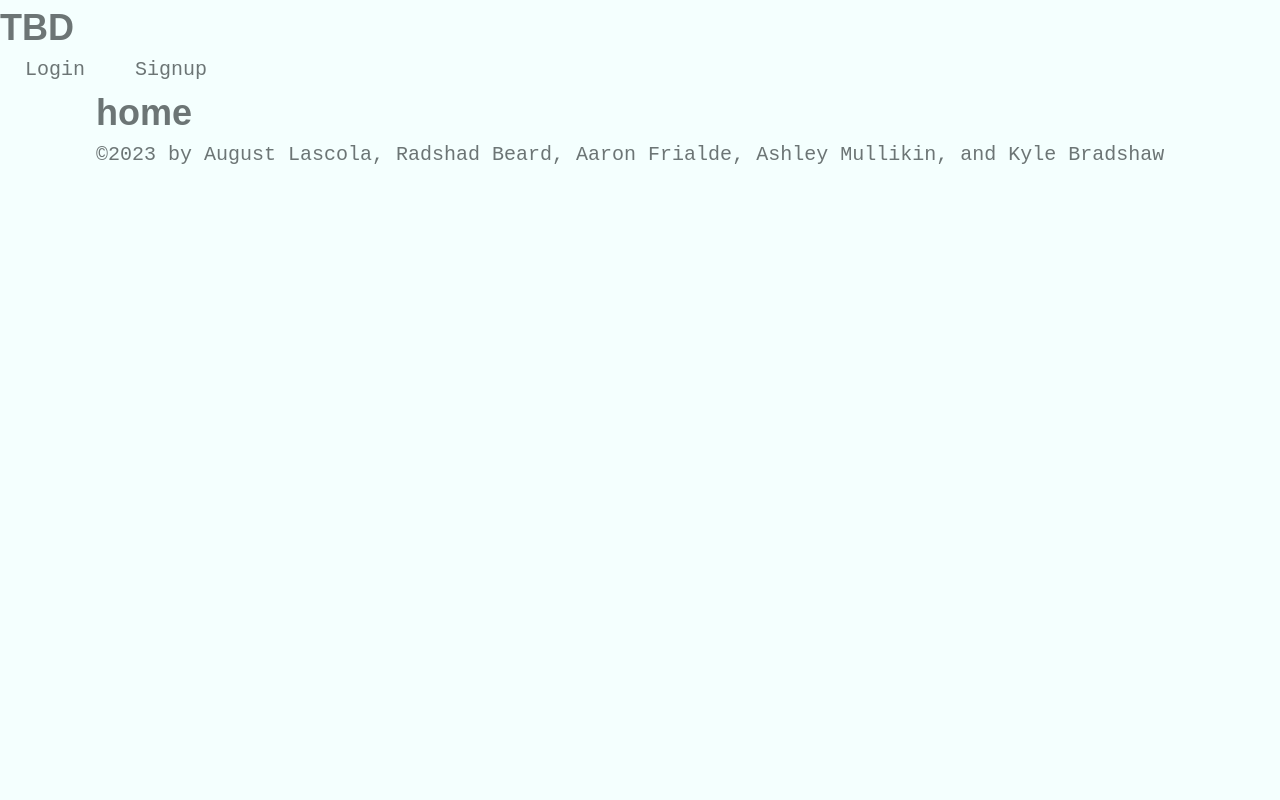
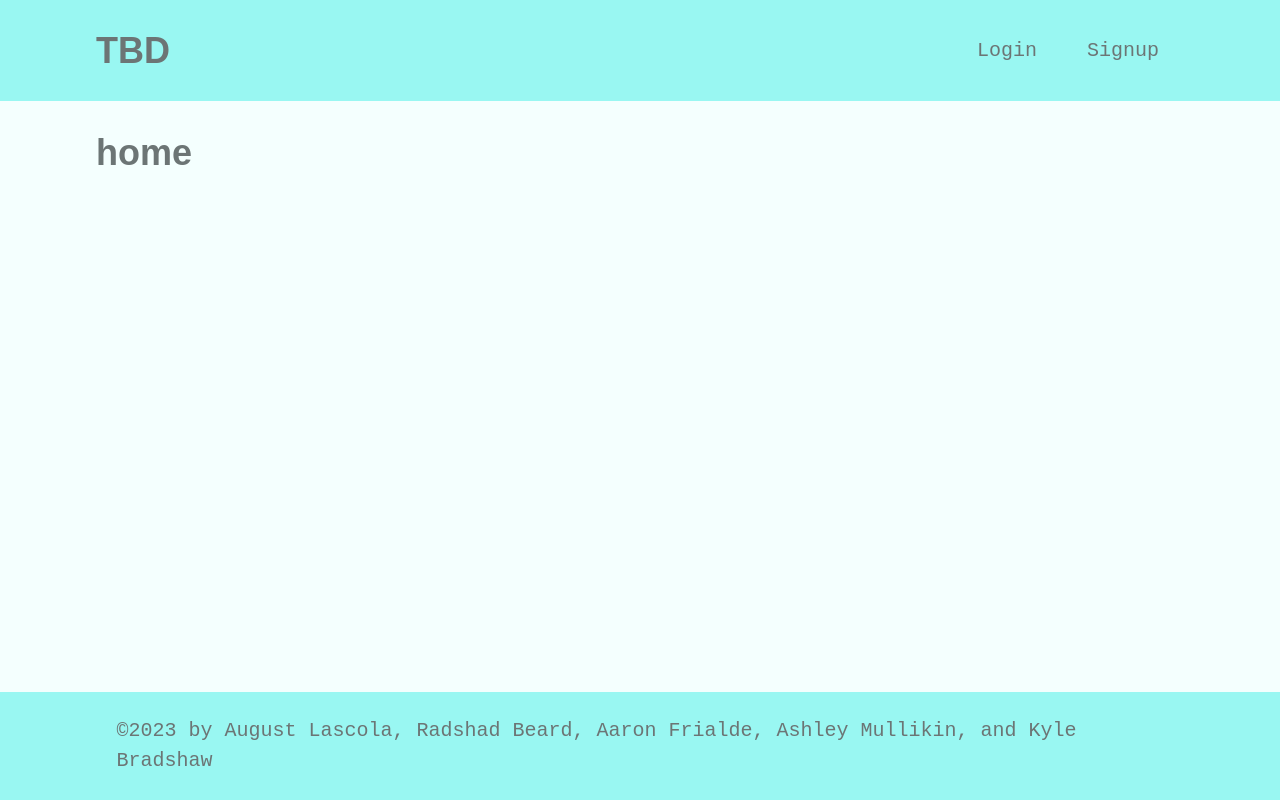
Before and after one commit to kabradshaw1/National-Parks, a React (Create React App) app in the folder client/: page / in a window 1280 px wide. Built offline with nearby package versions, Linux system fonts and the light colour scheme; no server answers.

Commit message:
setting up for for api call

```diff
--- a/client/src/components/Footer/index.js
+++ b/client/src/components/Footer/index.js
@@ -3,7 +3,7 @@ import React from 'react';
 const Footer = () => {
   return (
     // old className was w-100 mt-auto bg-secondary p-4
-    <footer className="">
+    <footer className="w-100 mt-auto bg-secondary p-4">
       <div className="container">
         &copy;{new Date().getFullYear()} by August Lascola, Radshad Beard, Aaron Frialde, Ashley Mullikin, and Kyle Bradshaw
       </div>
--- a/client/src/components/Header/index.js
+++ b/client/src/components/Header/index.js
@@ -12,14 +12,14 @@ const Header = () => {
 // old className for div was container flex-row justify-space-between-lg justify-center align-center
 // old className for nav was text-center
   return (
-    <header className="">
+    <header className="bg-secondary mb-4 py-2 flex-row align-center">
 
-      <div className="">
+      <div className="container flex-row justify-space-between-lg justify-center align-center">
         <Link to="/">
           <h1>TBD</h1>
         </Link>
 
-        <nav className="">
+        <nav className="text-center">
           {Auth.loggedIn() ? (
             <>
               <Link to="/profile">Me</Link>
```
Also changed, not shown: client/src/components/Results/index.js (added, +18 -0 lines).
